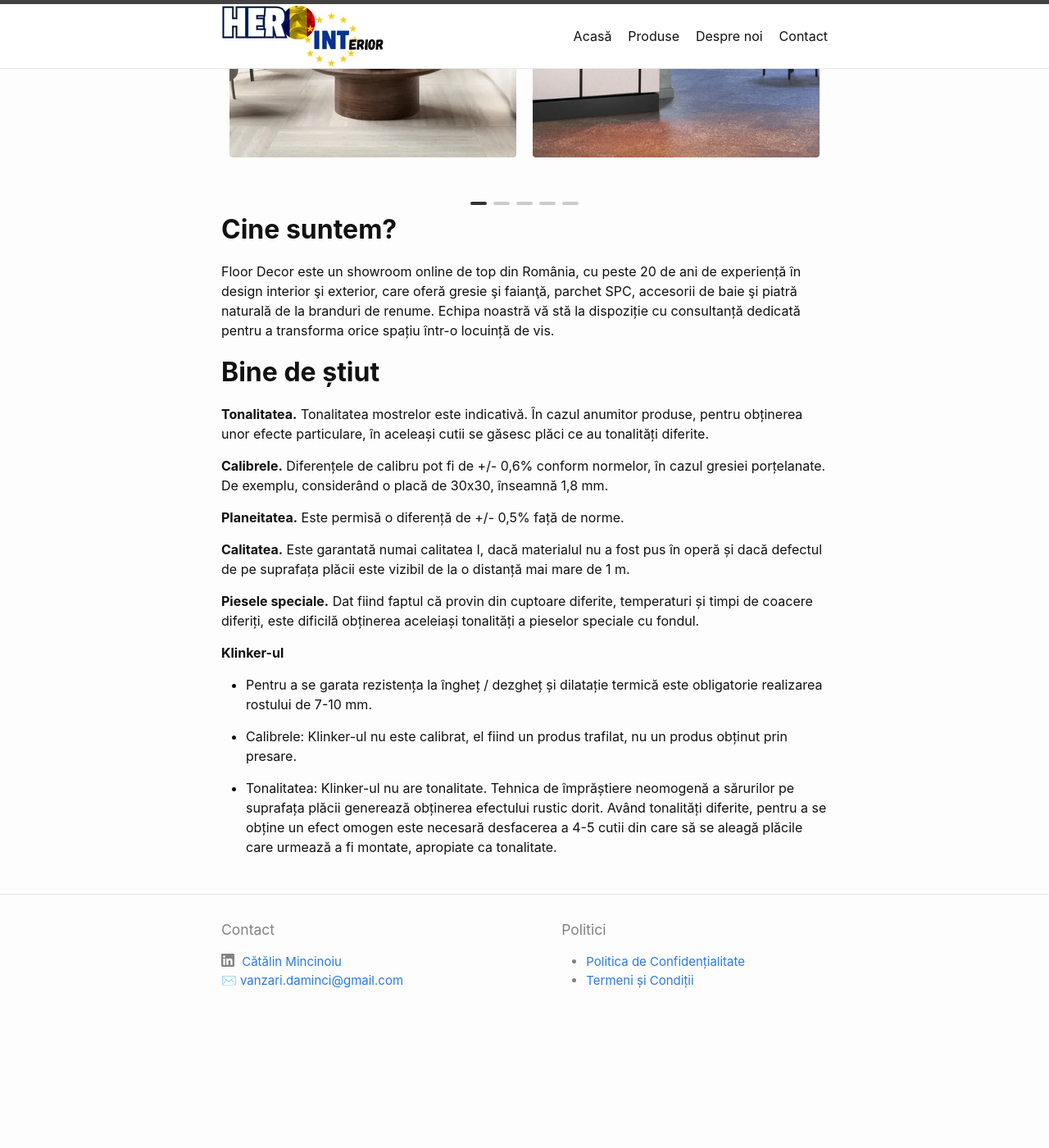
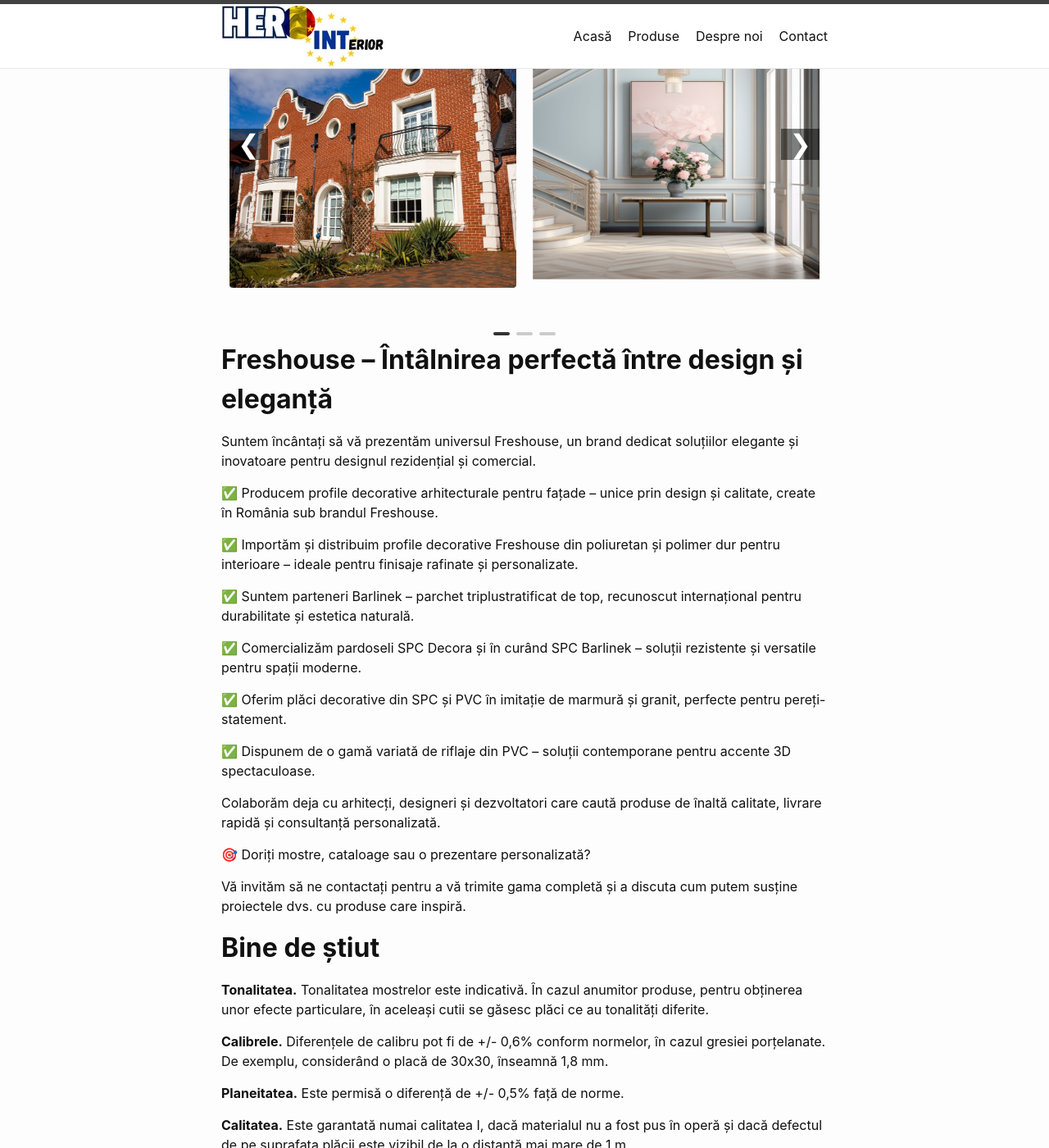
Before and after one commit to RipplyPear/floor-decor, a Jekyll site: the page built from index.markdown, in a window 1280 px wide and 1400 px high, scrolled down 452 px. Shown: the whole window at 82% size. Built offline with Jekyll 4.4.1, drawn with Linux system fonts in a browser that asks for light colours; before the commit the page ends 1719 px from its top, so only the background shows below that; some of the changed text lies outside the part shown.

Commit message:
Remove and add products. Change category order. Add Freshouse

```diff
--- a/_includes/cards-and-carousel.html
+++ b/_includes/cards-and-carousel.html
@@ -18,32 +18,24 @@
         <div class="card-face card-back"><strong>Fiecare colaborare<br>atent analizată</strong></div>
       </div>
     </div>
-  </div>
+  </div> -->
 
   <!-- ─── CAROUSEL MARKUP ────────────────────────────────────────────── -->
   <div class="carousel">
     <button class="carousel-button prev">&#10094;</button>
     <div class="carousel-track">
       <div class="carousel-slide">
-        <img src="{{ '/pictures/carousel1.webp' | relative_url }}" alt="">
-        <img src="{{ '/pictures/carousel2.webp' | relative_url }}" alt="">
+        <img src="{{ '/pictures/freshouse1.jpg' | relative_url }}" alt="">
+        <img src="{{ '/pictures/freshouse2.png' | relative_url }}" alt="">
       </div>
       <div class="carousel-slide">
-        <img src="{{ '/pictures/carousel3.webp' | relative_url }}" alt="">
-        <img src="{{ '/pictures/carousel4.webp' | relative_url }}" alt="">
+        <img src="{{ '/pictures/freshouse3.jpg' | relative_url }}" alt="">
+        <img src="{{ '/pictures/freshouse4.png' | relative_url }}" alt="">
       </div>
       <!-- Add more slides here -->
        <div class="carousel-slide">
-        <img src="{{ '/pictures/carousel5.webp' | relative_url }}" alt="">
-        <img src="{{ '/pictures/carousel6.webp' | relative_url }}" alt="">
-      </div>
-      <div class="carousel-slide">
-        <img src="{{ '/pictures/carousel7.webp' | relative_url }}" alt="">
-        <img src="{{ '/pictures/carousel8.webp' | relative_url }}" alt="">
-      </div>
-      <div class="carousel-slide">
-        <img src="{{ '/pictures/carousel9.webp' | relative_url }}" alt="">
-        <img src="{{ '/pictures/carousel10.webp' | relative_url }}" alt="">
+        <img src="{{ '/pictures/freshouse5.jpg' | relative_url }}" alt="">
+        <img src="{{ '/pictures/freshouse6.jpg' | relative_url }}" alt="">
       </div>
     </div>
     <button class="carousel-button next">&#10095;</button>
--- /dev/null
+++ b/_includes/cards.html
@@ -0,0 +1,21 @@
+    <!-- ─── FLIP-CARDS MARKUP ───────────────────────────────────────────── -->
+  <div class="card-row">
+    <div class="card">
+      <div class="card-inner">
+        <div class="card-face card-front"><strong>Peste 20 de ani<br>de experiență</strong></div>
+        <div class="card-face card-back"><strong>Excelență în design<br>interior și exterior</strong></div>
+      </div>
+    </div>
+    <div class="card">
+      <div class="card-inner">
+        <div class="card-face card-front"><strong>Branduri de top</strong></div>
+        <div class="card-face card-back"><strong>Colaborăm doar cu<br>branduri de top</strong></div>
+      </div>
+    </div>
+    <div class="card">
+      <div class="card-inner">
+        <div class="card-face card-front"><strong>Strânsă colaborare</strong></div>
+        <div class="card-face card-back"><strong>Fiecare colaborare<br>atent analizată</strong></div>
+      </div>
+    </div>
+  </div>
--- a/_layouts/home.html
+++ b/_layouts/home.html
@@ -3,10 +3,13 @@ layout: default
 ---
 
 <div class="home">
-  {%- include cards-and-carousel.html -%}
+
+  {%- include cards.html -%}
 
   <h1><strong>Cine suntem?</strong></h1>
   <p>{{- site.description | escape -}}</p>
+
+  {%- include cards-and-carousel.html -%}
 
   {{ content }}
 
--- a/index.markdown
+++ b/index.markdown
@@ -5,6 +5,29 @@
 layout: home
 title: Acasă
 ---
+
+# **Freshouse – Întâlnirea perfectă între design și eleganță**
+
+Suntem încântați să vă prezentăm universul Freshouse, un brand dedicat soluțiilor elegante și inovatoare pentru designul rezidențial și comercial.
+
+✅ Producem profile decorative arhitecturale pentru fațade – unice prin design și calitate, create în România sub brandul Freshouse.
+
+✅ Importăm și distribuim profile decorative Freshouse din poliuretan și polimer dur pentru interioare – ideale pentru finisaje rafinate și personalizate.
+
+✅ Suntem parteneri Barlinek – parchet triplustratificat de top, recunoscut internațional pentru durabilitate și estetica naturală.
+
+✅ Comercializăm pardoseli SPC Decora și în curând SPC Barlinek – soluții rezistente și versatile pentru spații moderne.
+
+✅ Oferim plăci decorative din SPC și PVC în imitație de marmură și granit, perfecte pentru pereți-statement.
+
+✅ Dispunem de o gamă variată de riflaje din PVC – soluții contemporane pentru accente 3D spectaculoase.
+
+Colaborăm deja cu arhitecți, designeri și dezvoltatori care caută produse de înaltă calitate, livrare rapidă și consultanță personalizată.
+
+
+🎯 Doriți mostre, cataloage sau o prezentare personalizată?
+
+Vă invităm să ne contactați pentru a vă trimite gama completă și a discuta cum putem susține proiectele dvs. cu produse care inspiră.
 
 # **Bine de știut**
 
```
Also changed, not shown: other parts of _includes/cards-and-carousel.html (+1 -1 lines), _data/brands.yml (+46 -31 lines), _layouts/default_products.html (+10 -12 lines), assets/barlinek.svg (added), assets/decora.png (added), assets/freshouse.jpg (added), pictures/freshouse1.jpg (added), pictures/freshouse2.png (added), pictures/freshouse3.jpg (added), pictures/freshouse4.png (added), pictures/freshouse5.jpg (added), pictures/freshouse6.jpg (added), 1 other file.
